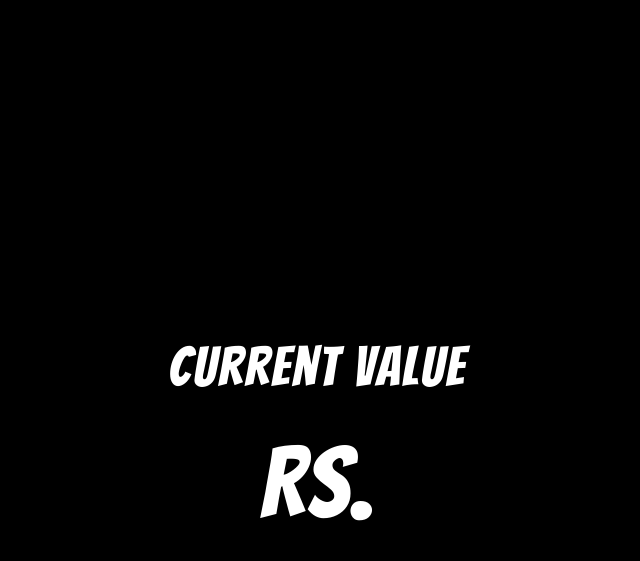
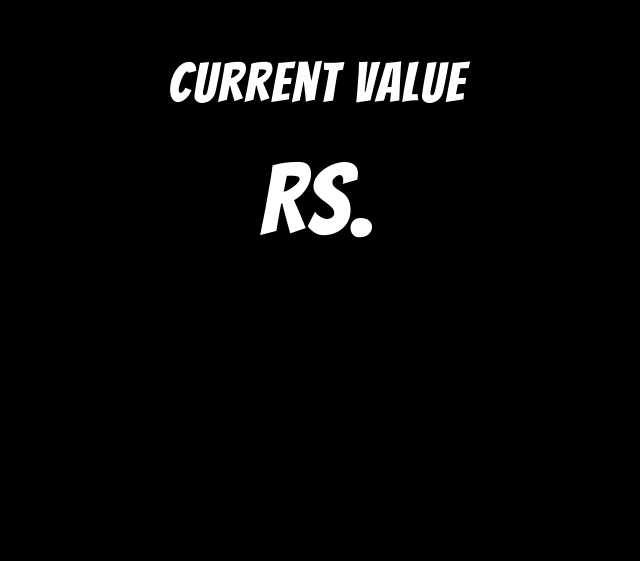
Before and after one commit to pranshumaheshwari/portfolio, a plain HTML site: page index.html in a window 1280 px wide. Shown: the part 158-719 px from the top of the page, without its empty margins (323-963 px from the left). Drawn offline with nearby package versions, Linux system fonts and the light colour scheme.

```diff
--- a/main.css
+++ b/main.css
@@ -4,13 +4,15 @@
 
 .wrap {
     display:flex;
-    align-items:center;
+    /* align-items:center; */
     justify-content:center;
     height:150vh;
     background:black;
 }
 
 .value {
+    position: absolute;
+    top: 25vh;
     text-align:center;
     font-family:Bangers;
     color:white;
```
